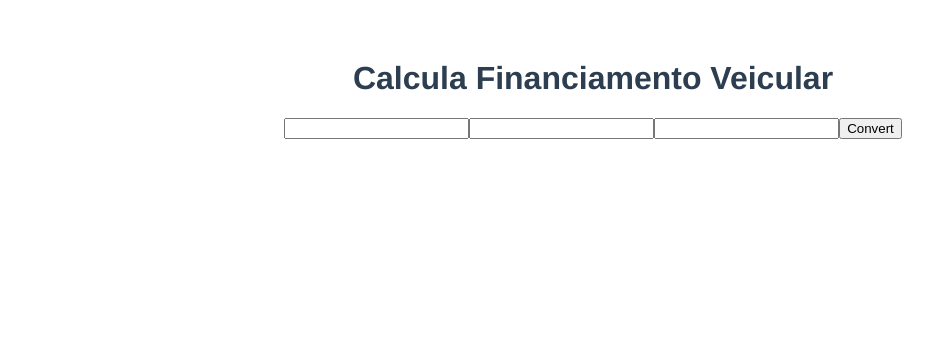
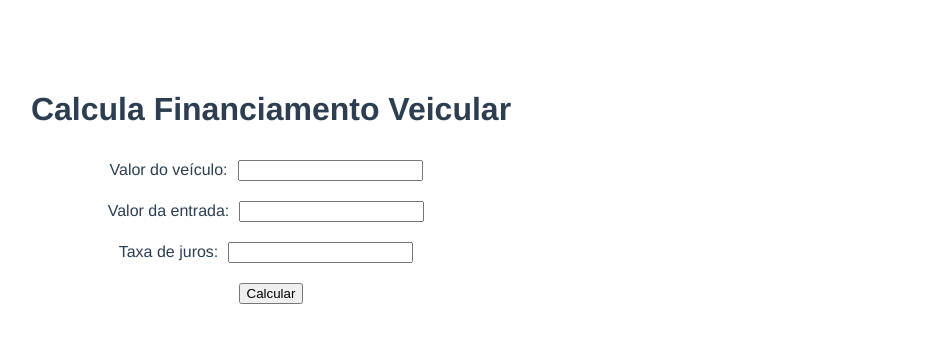
Before and after one commit to rslewenstein/calcula-financiamento-veiculo, a Vue app: page / in a window 1280 px wide. Shown: the top 342 px of the page, without its empty margins (47-980 px from the left). Built offline with nearby package versions, Linux system fonts and the light colour scheme.

Commit message:
Adicionando funções

```diff
--- a/src/components/Calcula.vue
+++ b/src/components/Calcula.vue
@@ -1,11 +1,21 @@
 <template>
   <div class="calc">
     <h1>{{ msg }}</h1>
+    <!-- <v-text>aaaa</v-text> -->
+    <div>
+        <label>Valor do veículo:</label>
+        <input type="text" v-model="valor_veiculo">
+    </div>
+    <div>
+        <label>Valor da entrada:</label>
+        <input type="text" v-model="valor_entrada">
+    </div>
+    <div>
+       <label>Taxa de juros:</label>
+       <input type="text" v-model="valor_taxa_juros">
+    </div>
 
-    <input type="text" v-model="valor_veiculo" v-bind:placeholder="valVeiculo">
-    <input type="text" v-model="valor_entrada" v-bind:placeholder="valEntrada">
-    <input type="text" v-model="valor_taxa_juros" v-bind:placeholder="valJuros">
-    <input type="button" value="Convert" v-on:click="convert()">
+    <input type="button" value="Calcular" v-on:click="calcular_total()">
   </div>
 </template>
 
@@ -14,14 +24,28 @@ export default {
   name: 'Calcula',
   props: {
     msg: String
+  },
+  methods: {
+      calcular_total(){
+      // let total_parcial = parseFloat(this.valor_veiculo) - parseFloat(this.valor_entrada)
+       let tot_juros = this.calcular_juros(this.valor_veiculo, this.valor_taxa_juros)
+       console.log((tot_juros).toFixed(2))
+      },
+      calcular_juros(valVeic, juros){
+        return parseFloat((valVeic * juros) / 100)
+      }
   }
 }
 </script>
 
 <!-- Add "scoped" attribute to limit CSS to this component only -->
 <style scoped>
-h3 {
-  margin: 40px 0 0;
+.calc{
+    padding: 10px;
+    max-width: 600px;
+}
+input{
+    margin: 10px;
 }
 /* ul {
   list-style-type: none;
```
Also changed, not shown: src/components/HelloWorld.vue (deleted, +0 -58 lines).
